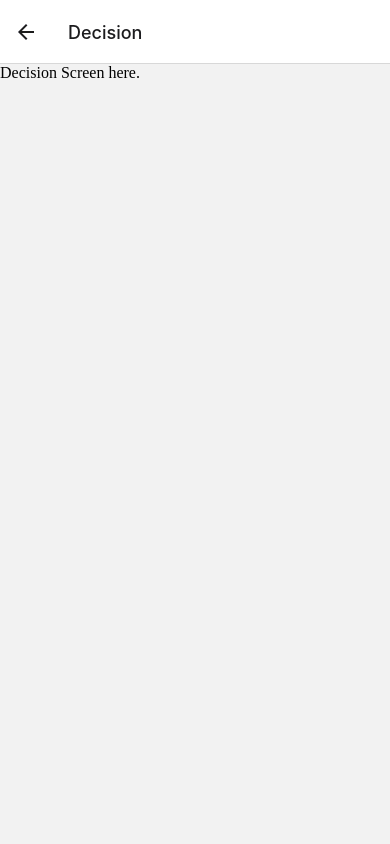
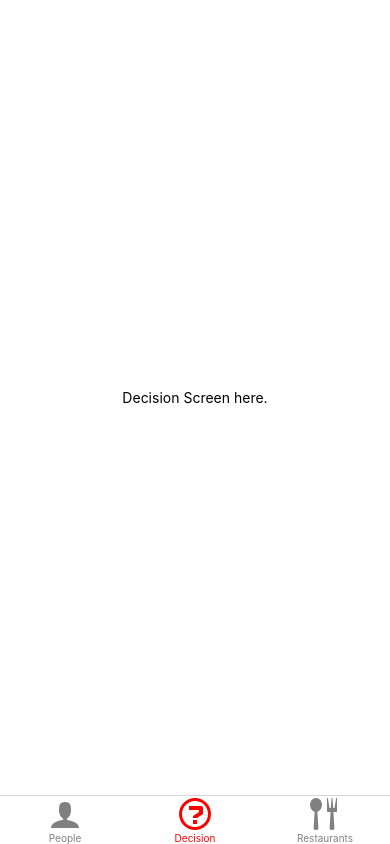
Before and after one commit to shevastraus/SnackPicker, a React Native app: screen /DecisionScreen in a window 390 px wide. Built offline with nearby package versions, Linux system fonts and the light colour scheme.

Commit message:
Build functional navigation; maybe refine styles?

```diff
--- a/App.js
+++ b/App.js
@@ -7,32 +7,54 @@ import DecisionScreen from "./screens/DecisionScreen";
 import PeopleScreen from "./screens/PeopleScreen";
 import RestaurantsScreen from "./screens/RestaurantsScreen";
 import Constants from "expo-constants";
+import { createBottomTabNavigator } from '@react-navigation/bottom-tabs';
 
-const Stack = createNativeStackNavigator();
+console.log("Hello!");
+console.log(`RestaurantChooser starting on ${Platform.OS}`);
+const platformOS = Platform.OS.toLowerCase();
 
-console.log("!!! ", Platform);
+// const Stack = createNativeStackNavigator();
+const Tab = createBottomTabNavigator();
 
 export default function App() {
   return (
-    // <View style={styles.container}>
-    //   <Text>Open up App.js to start working on your app!</Text>
-    //   <StatusBar style="auto" />
-    // </View>
     <NavigationContainer>
-      <Stack.Navigator initialRouteName="PeopleScreen">
-        <Stack.Screen name="PeopleScreen" component={PeopleScreen} options={{ title: 'People' }} />
-        <Stack.Screen name="DecisionScreen" component={DecisionScreen} options={{ title: 'Decision' }} />
-        <Stack.Screen name="RestaurantsScreen" component={RestaurantsScreen} options={{ title: 'Restaurants' }} />
-      </Stack.Navigator>
+      <Tab.Navigator
+        initialRouteName='PeopleScreen'
+        backBehavior='none'
+        screenOptions={{
+          headerShown: false,
+          // tabBarIconStyle: { width: 32, height: 32 },
+          tabBarActiveTintColor: "#ff0000",
+          tabBarInactiveTintColor: 'gray',
+        }}
+      >
+        <Tab.Screen name="PeopleScreen" component={PeopleScreen} options={
+          {
+            title: 'People',
+            tabBarIcon: ({ color }) => (<Image source={require("./images/icon-people.png")} style={{ tintColor: color }} />)
+          }
+        } />
+        <Tab.Screen name="DecisionScreen" component={DecisionScreen} options={
+          {
+            title: 'Decision',
+            tabBarIcon: ({ color }) => (<Image source={require("./images/icon-decision.png")} style={{ tintColor: color }} />)
+          }
+        } />
+        <Tab.Screen name="RestaurantsScreen" component={RestaurantsScreen} options={
+          {
+            title: 'Restaurants',
+            tabBarIcon: ({ color }) => (<Image source={require("./images/icon-restaurants.png")} style={{ tintColor: color }} />)
+          }} />
+      </Tab.Navigator>
     </NavigationContainer>
   );
 }
 
-// const styles = StyleSheet.create({
-//   container: {
-//     flex: 1,
-//     backgroundColor: '#fff',
-//     alignItems: 'center',
-//     justifyContent: 'center',
-//   },
-// });
+const styles = StyleSheet.create({
+  tab: {
+    width: 32,
+    height: 32,
+    // tintColor: color
+  },
+});
--- a/package.json
+++ b/package.json
@@ -9,9 +9,11 @@
     "web": "expo start --web"
   },
   "dependencies": {
+    "@react-navigation/bottom-tabs": "^6.4.0",
     "@react-navigation/native": "^6.0.13",
     "@react-navigation/native-stack": "^6.9.1",
     "expo": "~46.0.16",
+    "expo-constants": "~13.2.4",
     "expo-splash-screen": "~0.16.2",
     "expo-status-bar": "~1.4.0",
     "react": "18.0.0",
@@ -19,8 +21,7 @@
     "react-native": "0.69.6",
     "react-native-safe-area-context": "4.3.1",
     "react-native-screens": "~3.15.0",
-    "react-native-web": "~0.18.7",
-    "expo-constants": "~13.2.4"
+    "react-native-web": "~0.18.7"
   },
   "devDependencies": {
     "@babel/core": "^7.12.9"
--- a/screens/DecisionScreen.js
+++ b/screens/DecisionScreen.js
@@ -1,12 +1,19 @@
 import React from 'react';
 import { StyleSheet, Text, View } from 'react-native';
 
-const DecisionScreen = () => {
+export default function DecisionScreen() {
     return (
-        <View>
-            Decision Screen here.
+        <View style={styles.container}>
+            <Text>Decision Screen here.</Text>
         </View>
     );
 };
 
-export default DecisionScreen;
+const styles = StyleSheet.create({
+    container: {
+        flex: 1,
+        backgroundColor: '#fff',
+        alignItems: 'center',
+        justifyContent: 'center',
+    },
+});
--- a/screens/PeopleScreen.js
+++ b/screens/PeopleScreen.js
@@ -1,12 +1,19 @@
 import React from 'react';
 import { StyleSheet, Text, View } from 'react-native';
 
-const PeopleScreen = () => {
+export default function PeopleScreen() {
     return (
-        <View>
+        <View style={styles.container}>
             <Text>People Screen here.</Text>
         </View>
     );
 };
 
-export default PeopleScreen;
+const styles = StyleSheet.create({
+    container: {
+        flex: 1,
+        backgroundColor: '#fff',
+        alignItems: 'center',
+        justifyContent: 'center',
+    },
+});
--- a/screens/RestaurantsScreen.js
+++ b/screens/RestaurantsScreen.js
@@ -1,12 +1,19 @@
 import React from 'react';
 import { StyleSheet, Text, View } from 'react-native';
 
-const RestaurantsScreen = () => {
+export default function RestaurantsScreen() {
     return (
-        <View>
-            Restaurants Screen here.
+        <View style={styles.container}>
+            <Text>Restaurants Screen here.</Text>
         </View>
     );
 };
 
-export default RestaurantsScreen;
+const styles = StyleSheet.create({
+    container: {
+        flex: 1,
+        backgroundColor: '#fff',
+        alignItems: 'center',
+        justifyContent: 'center',
+    },
+});
```
Also changed, not shown: 1 other file (tests, documents, lock files or other folders).
